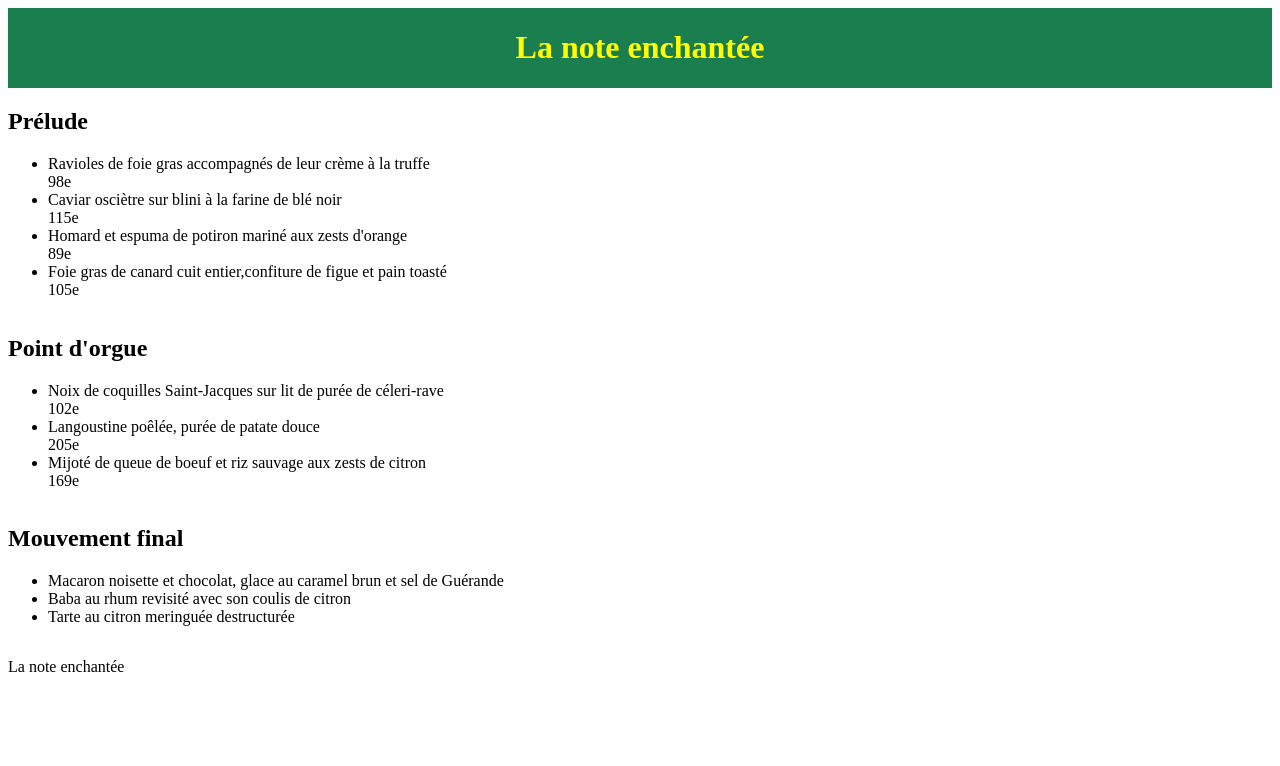
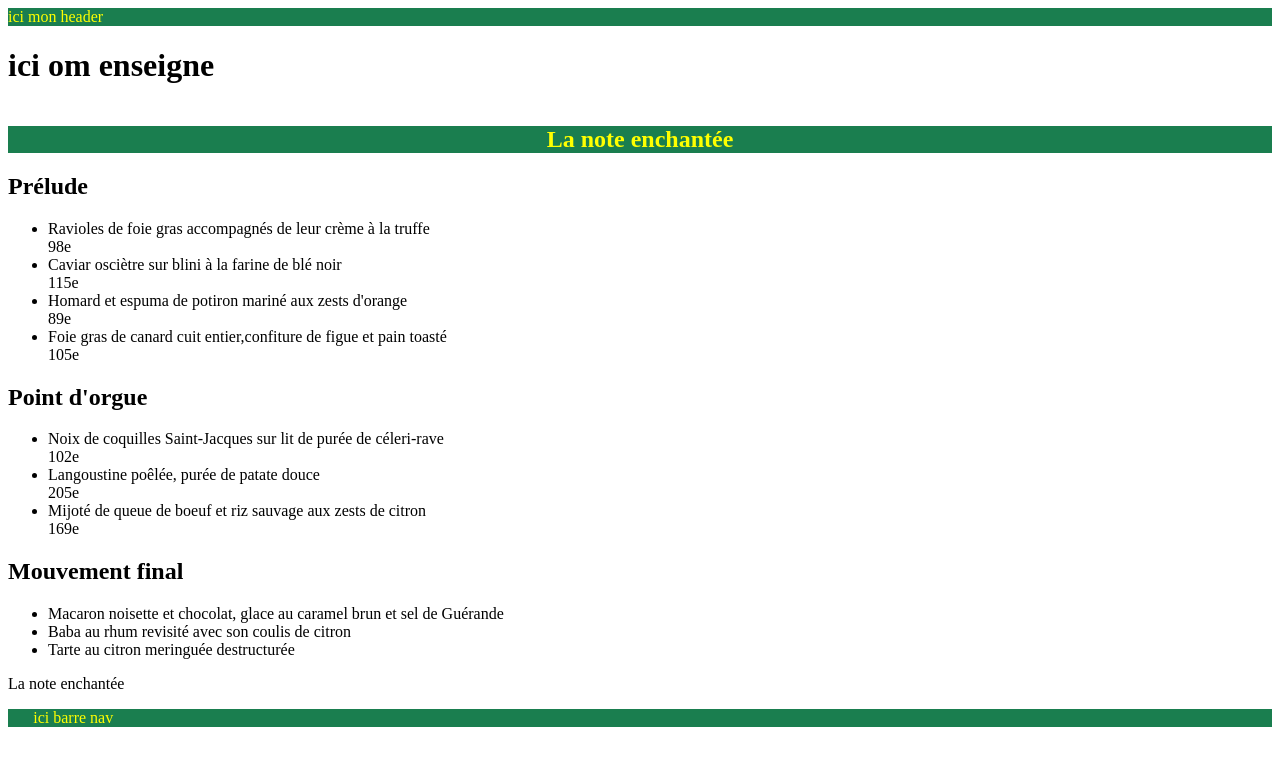
Before and after one commit to AssmaMarjane/P3_OCR, a website: page Contenu/menu1rose.html in a window 1280 px wide. Drawn offline with Linux system fonts and the light colour scheme; files that its build step writes are made by us from their sources.

Commit message:
html: change and create section/id for menu

```diff
--- a/Contenu/menu1rose.html
+++ b/Contenu/menu1rose.html
@@ -10,6 +10,9 @@
     <meta name="viewport" content="width=device-width"/>
 </head>
 <body>
+    <header> ici mon header</header>
+        <h1> ici om enseigne</h1>
+        <section id="bloc_card_menu">
     <header>
         <h1>La note enchantée</h1>
     </header>
@@ -63,4 +66,6 @@
     <section>
         <p>La note enchantée</p>
     </section>
+</section>
+<footer>ici barre nav</footer>
 </body>
```
